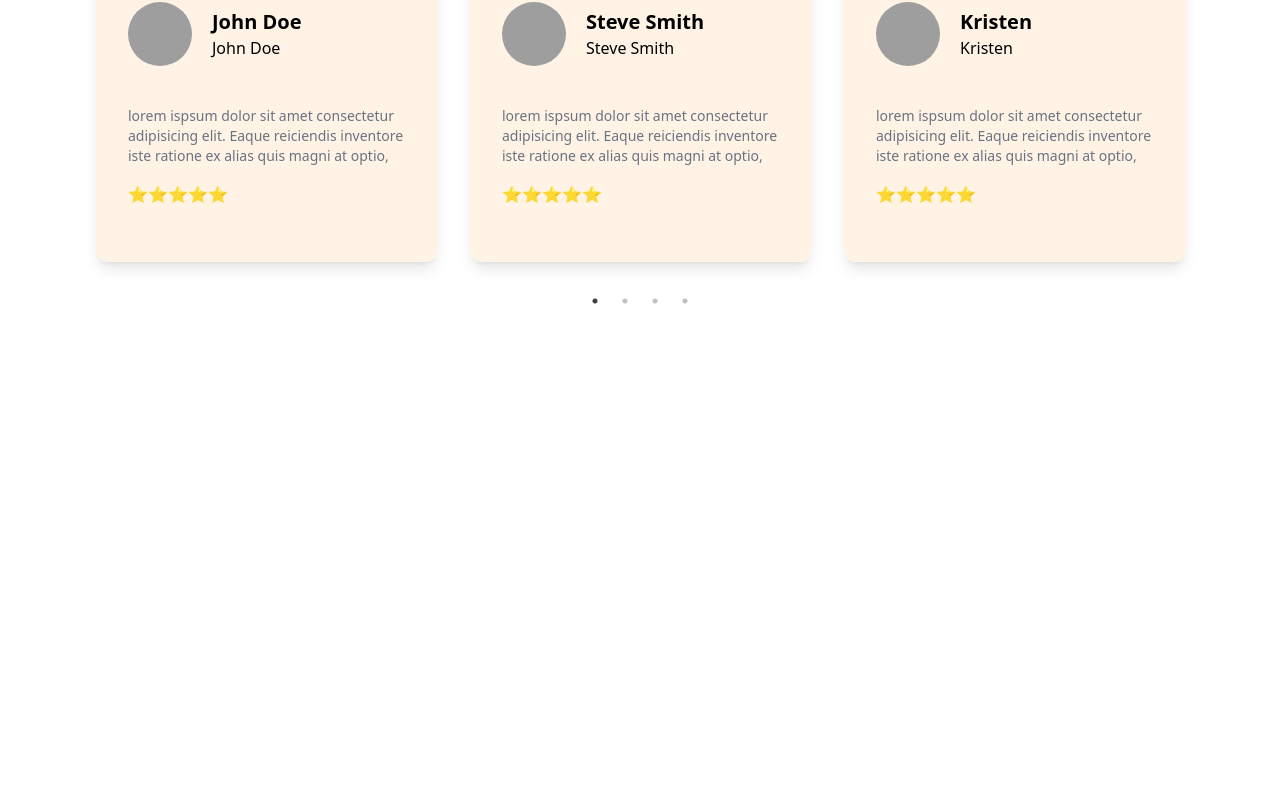
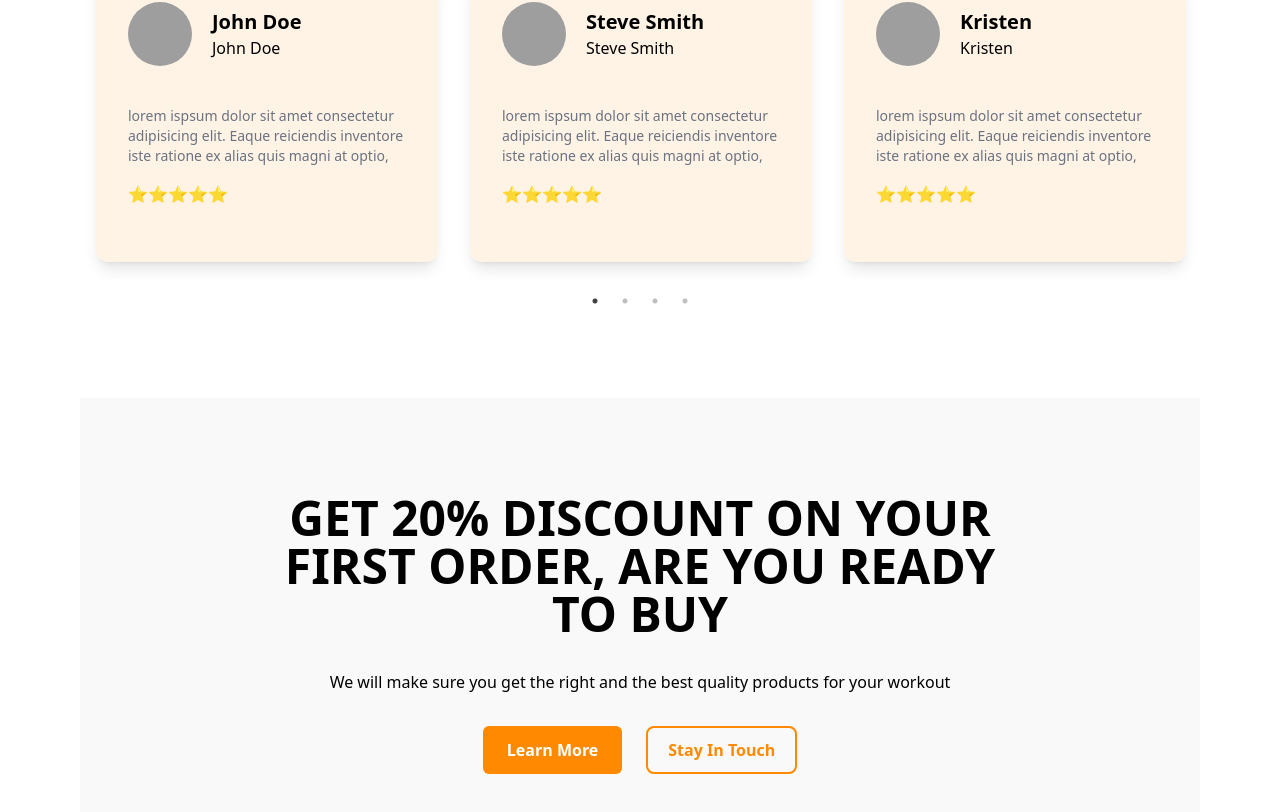
Before and after one commit to shegsemmanuel/New_Coders-_Gym, a React (Vite) app: page / in a window 1280 px wide. Shown: the part 3913-4725 px from the top of the page. Before the commit the page ends 4295 px from the top, so only its background shows below. Built offline with nearby package versions, Linux system fonts and the light colour scheme; grey boxes are pictures that could not be loaded; a web font is replaced by a local one.

Commit message:
Disc Banner

```diff
--- a/src/App.jsx
+++ b/src/App.jsx
@@ -8,6 +8,7 @@
 import Img2 from "./assets/3.png";
 import TabComp from "./components/Tab/TabComp";
 import Testimonials from "./components/Testimonials/Testimonials";
+import Banner2 from "./components/Banner/Banner2";
 
 const BannerData = {
   image: Img1,
@@ -46,6 +47,7 @@
       <TabComp />
       <Banner {...Banner2Data} />
       <Testimonials />
+      <Banner2 />
     </div>
   );
 };
--- /dev/null
+++ b/src/components/Banner/Banner2.jsx
@@ -0,0 +1,41 @@
+import React from 'react'
+import { motion } from 'framer-motion';
+import { SlideLeft } from '../../utility/animation';
+
+const Banner2 = () => {
+  return (
+  <div className="container my-14">
+            <div className="bg-[#f9f9f9] py-14 md:py-24 flex justify-center items-center">
+               {/* brand info */}
+               <div className="flex flex-col justify-center text-center space-y-8 lg:px-44">
+                  <motion.h1
+                  variants={SlideLeft(0.5)}
+                  initial="hidden"
+                  whileInView={"visible"}
+                  viewport={{ once: true }}
+                  className='text-3xl lg:text-5xl font-bold uppercase'>Get 20% Discount On Your First Order, Are You Ready To Buy</motion.h1>
+                  <motion.p
+                    variants={SlideLeft(0.7)}
+                    initial="hidden"
+                    whileInView={"visible"}
+                    viewport={{ once: true }}
+                  >We will make sure you get the right and the best
+                    quality products
+                    for your workout
+                  </motion.p>
+                  <motion.div
+                    variants={SlideLeft(0.9)}
+                    initial="hidden"
+                    whileInView={"visible"}
+                    viewport={{ once: true }}
+                    className='flex justify-center gap-6'>
+                    <button className="primary-btn">Learn More</button>
+                    <button className="border-2 border-primary text-primary font-bold px-5 rounded-lg">Stay In Touch</button>
+                  </motion.div>
+              </div>
+        </div>
+  </div>
+  );
+};
+
+export default Banner2;
```
